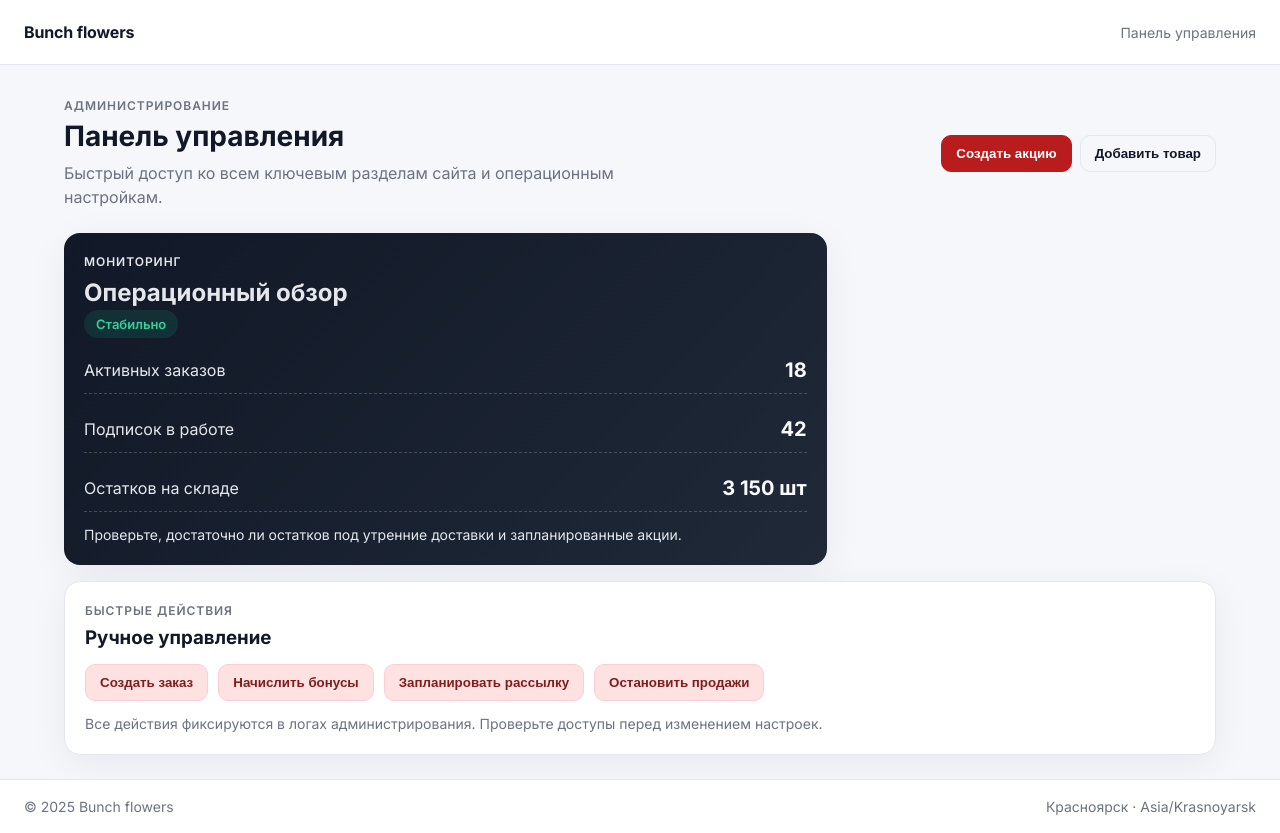
After one commit to uran124/bunch, a PHP site: template app/views/admin.php in a window 1280 px wide. The commit adds this page. Run offline with PHP 8.4, Linux system fonts and the light colour scheme; the template is opened without the code that fills it, so the values that code supplies are empty.

Commit message:
Add admin dashboard route and UI

```diff
--- /dev/null
+++ b/app/views/admin.php
@@ -0,0 +1,61 @@
+<section class="page-heading">
+    <div>
+        <p class="overline">Администрирование</p>
+        <h1>Панель управления</h1>
+        <p class="subtitle">Быстрый доступ ко всем ключевым разделам сайта и операционным настройкам.</p>
+    </div>
+    <div class="actions">
+        <button class="btn primary">Создать акцию</button>
+        <button class="btn ghost">Добавить товар</button>
+    </div>
+</section>
+
+<section class="dashboard-grid">
+    <article class="dashboard-card highlight">
+        <div class="card-header">
+            <div>
+                <p class="overline">Мониторинг</p>
+                <h2>Операционный обзор</h2>
+            </div>
+            <span class="status-pill success">Стабильно</span>
+        </div>
+        <ul class="metric-list">
+            <li><span>Активных заказов</span><strong>18</strong></li>
+            <li><span>Подписок в работе</span><strong>42</strong></li>
+            <li><span>Остатков на складе</span><strong>3 150 шт</strong></li>
+        </ul>
+        <p class="card-note">Проверьте, достаточно ли остатков под утренние доставки и запланированные акции.</p>
+    </article>
+
+    <?php foreach ($sections as $section): ?>
+        <article class="dashboard-card">
+            <div class="card-header">
+                <p class="overline">Раздел</p>
+                <h3><?php echo htmlspecialchars($section['title'], ENT_QUOTES, 'UTF-8'); ?></h3>
+            </div>
+            <ul class="link-list">
+                <?php foreach ($section['items'] as $item): ?>
+                    <li>
+                        <div class="link-title"><?php echo htmlspecialchars($item['label'], ENT_QUOTES, 'UTF-8'); ?></div>
+                        <div class="link-desc"><?php echo htmlspecialchars($item['description'], ENT_QUOTES, 'UTF-8'); ?></div>
+                        <button class="btn tiny">Открыть</button>
+                    </li>
+                <?php endforeach; ?>
+            </ul>
+        </article>
+    <?php endforeach; ?>
+
+    <article class="dashboard-card full">
+        <div class="card-header">
+            <p class="overline">Быстрые действия</p>
+            <h3>Ручное управление</h3>
+        </div>
+        <div class="quick-actions">
+            <button class="btn secondary">Создать заказ</button>
+            <button class="btn secondary">Начислить бонусы</button>
+            <button class="btn secondary">Запланировать рассылку</button>
+            <button class="btn secondary">Остановить продажи</button>
+        </div>
+        <p class="card-note">Все действия фиксируются в логах администрирования. Проверьте доступы перед изменением настроек.</p>
+    </article>
+</section>
--- a/app/views/layouts/main.php
+++ b/app/views/layouts/main.php
@@ -0,0 +1,27 @@
+<!DOCTYPE html>
+<html lang="ru">
+<head>
+    <meta charset="UTF-8">
+    <meta name="viewport" content="width=device-width, initial-scale=1.0">
+    <title>Bunch flowers — панель</title>
+    <link rel="preconnect" href="https://fonts.googleapis.com">
+    <link rel="preconnect" href="https://fonts.gstatic.com" crossorigin>
+    <link href="https://fonts.googleapis.com/css2?family=Inter:wght@400;500;600;700&display=swap" rel="stylesheet">
+    <link rel="stylesheet" href="/assets/css/app.css">
+</head>
+<body>
+    <header class="app-header">
+        <div class="app-header__brand">Bunch flowers</div>
+        <div class="app-header__context">Панель управления</div>
+    </header>
+
+    <main class="app-content">
+        <?php echo $content; ?>
+    </main>
+
+    <footer class="app-footer">
+        <span>© <?php echo date('Y'); ?> Bunch flowers</span>
+        <span class="footer-status">Красноярск · Asia/Krasnoyarsk</span>
+    </footer>
+</body>
+</html>
--- a/assets/css/app.css
+++ b/assets/css/app.css
@@ -0,0 +1,257 @@
+:root {
+    --bg: #f6f7fb;
+    --surface: #ffffff;
+    --border: #e3e7ef;
+    --text: #111827;
+    --muted: #6b7280;
+    --primary: #b91c1c;
+    --primary-soft: #fee2e2;
+    --success: #10b981;
+    --shadow: 0 10px 40px rgba(17, 24, 39, 0.06);
+    --radius: 16px;
+    font-family: 'Inter', system-ui, -apple-system, sans-serif;
+}
+
+* {
+    box-sizing: border-box;
+    margin: 0;
+    padding: 0;
+}
+
+body {
+    background: var(--bg);
+    color: var(--text);
+    min-height: 100vh;
+    display: flex;
+    flex-direction: column;
+    line-height: 1.5;
+}
+
+.app-header {
+    padding: 20px 24px;
+    background: var(--surface);
+    border-bottom: 1px solid var(--border);
+    display: flex;
+    align-items: baseline;
+    justify-content: space-between;
+    position: sticky;
+    top: 0;
+    z-index: 10;
+}
+
+.app-header__brand {
+    font-weight: 700;
+    letter-spacing: -0.01em;
+}
+
+.app-header__context {
+    color: var(--muted);
+    font-size: 14px;
+}
+
+.app-content {
+    padding: 32px 24px 24px;
+    max-width: 1200px;
+    width: 100%;
+    margin: 0 auto;
+    flex: 1;
+    display: flex;
+    flex-direction: column;
+    gap: 24px;
+}
+
+.app-footer {
+    padding: 16px 24px;
+    color: var(--muted);
+    font-size: 14px;
+    border-top: 1px solid var(--border);
+    background: var(--surface);
+    display: flex;
+    justify-content: space-between;
+}
+
+.page-heading {
+    display: flex;
+    flex-wrap: wrap;
+    gap: 16px;
+    align-items: center;
+    justify-content: space-between;
+}
+
+.page-heading h1 {
+    font-size: 28px;
+    margin-bottom: 4px;
+}
+
+.page-heading .subtitle {
+    color: var(--muted);
+    max-width: 620px;
+}
+
+.actions {
+    display: flex;
+    gap: 8px;
+}
+
+.dashboard-grid {
+    display: grid;
+    gap: 16px;
+    grid-template-columns: repeat(auto-fit, minmax(280px, 1fr));
+}
+
+.dashboard-card {
+    background: var(--surface);
+    border: 1px solid var(--border);
+    border-radius: var(--radius);
+    padding: 20px;
+    box-shadow: var(--shadow);
+    display: flex;
+    flex-direction: column;
+    gap: 12px;
+}
+
+.dashboard-card.highlight {
+    grid-column: span 2;
+    background: linear-gradient(135deg, #111827, #1f2937);
+    color: #f9fafb;
+    border: none;
+}
+
+.dashboard-card.full {
+    grid-column: 1 / -1;
+}
+
+.card-header h2,
+.card-header h3 {
+    margin-top: 4px;
+}
+
+.overline {
+    text-transform: uppercase;
+    letter-spacing: 0.08em;
+    font-weight: 600;
+    color: var(--muted);
+    font-size: 12px;
+}
+
+.dashboard-card.highlight .overline,
+.dashboard-card.highlight h2,
+.dashboard-card.highlight .card-note,
+.dashboard-card.highlight .metric-list span {
+    color: #e5e7eb;
+}
+
+.status-pill {
+    border-radius: 999px;
+    padding: 6px 12px;
+    font-size: 13px;
+    font-weight: 600;
+}
+
+.status-pill.success {
+    background: rgba(16, 185, 129, 0.14);
+    color: #34d399;
+}
+
+.metric-list {
+    list-style: none;
+    display: grid;
+    gap: 12px;
+}
+
+.metric-list li {
+    display: flex;
+    align-items: center;
+    justify-content: space-between;
+    font-size: 16px;
+    padding: 8px 0;
+    border-bottom: 1px dashed rgba(255, 255, 255, 0.2);
+}
+
+.metric-list strong {
+    font-size: 20px;
+}
+
+.link-list {
+    list-style: none;
+    display: flex;
+    flex-direction: column;
+    gap: 10px;
+}
+
+.link-list li {
+    border: 1px solid var(--border);
+    border-radius: 12px;
+    padding: 12px;
+    display: flex;
+    align-items: center;
+    justify-content: space-between;
+    gap: 12px;
+}
+
+.link-title {
+    font-weight: 600;
+}
+
+.link-desc {
+    color: var(--muted);
+    font-size: 14px;
+}
+
+.card-note {
+    color: var(--muted);
+    font-size: 14px;
+}
+
+.quick-actions {
+    display: flex;
+    flex-wrap: wrap;
+    gap: 10px;
+}
+
+.btn {
+    border: 1px solid var(--border);
+    background: var(--surface);
+    color: var(--text);
+    padding: 10px 14px;
+    border-radius: 10px;
+    font-weight: 600;
+    cursor: pointer;
+    transition: transform 0.1s ease, box-shadow 0.2s ease;
+}
+
+.btn:hover {
+    transform: translateY(-1px);
+    box-shadow: 0 8px 20px rgba(17, 24, 39, 0.08);
+}
+
+.btn.primary {
+    background: var(--primary);
+    color: #fff;
+    border-color: var(--primary);
+}
+
+.btn.secondary {
+    background: var(--primary-soft);
+    border-color: #fecdd3;
+    color: #7f1d1d;
+}
+
+.btn.ghost {
+    background: transparent;
+}
+
+.btn.tiny {
+    padding: 8px 12px;
+    font-size: 13px;
+}
+
+@media (max-width: 768px) {
+    .dashboard-card.highlight {
+        grid-column: 1 / -1;
+    }
+
+    .app-content {
+        padding: 20px 16px;
+    }
+}
```
Also changed, not shown: app/controllers/AdminController.php (added, +47 -0 lines), app/core/Controller.php (+10 -0 lines), app/core/Router.php (+46 -0 lines), app/core/View.php (+27 -0 lines), index.php (+22 -3 lines), config.php (line endings or trailing spaces).
